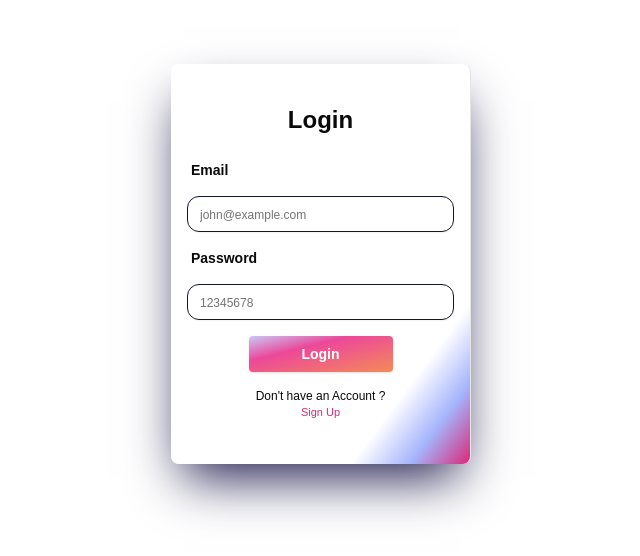
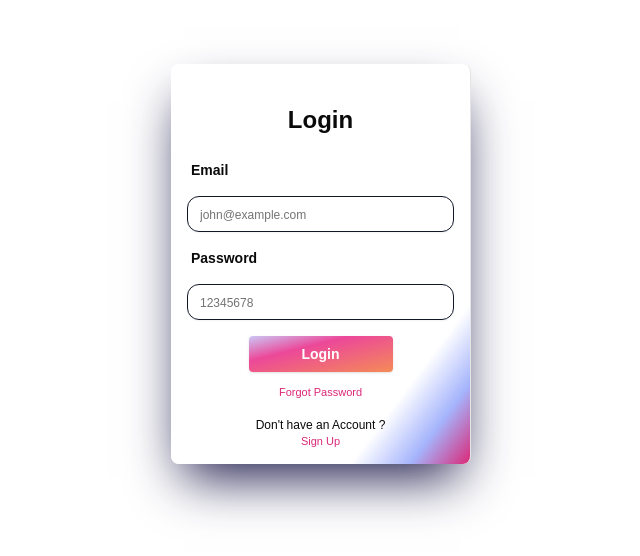
Before and after one commit to Arman6117/careerSync, a Next.js app in the folder client/: page /login in a window 1280 px wide. Shown: the part 136-692 px from the top of the page, without its empty margins (319-959 px from the left). Built offline with nearby package versions, Linux system fonts and the light colour scheme; no server answers; what tailwindcss-bg-patterns would draw is missing.

Commit message:
feat: add "Forgot Password" link to login form for improved user navigation

```diff
--- a/client/app/(auth)/_components/login-form.tsx
+++ b/client/app/(auth)/_components/login-form.tsx
@@ -102,13 +102,19 @@ const LoginForm = () => {
             )}
           />
 
-          <div className="flex justify-center">
+          <div className="flex flex-col items-center gap-3 justify-center">
             <Button
               disabled={isDisabled}
               className="w-36 font-semibold  rounded-sm hover:bg-white hover:text-black transition-all hover:bg-clip-text hover:outline hover:outline-black bg-gradient-to-br from-indigo-200 from-[-3%] via-35% via-pink-500 to-[150%]  to-amber-400 text-white"
             >
               Login
             </Button>
+          <Link
+              href={"/reset-password"}
+              className="text-[11px] hover:underline text-pink-600"
+            >
+                Forgot Password
+            </Link>
           </div>
           <div className="flex ga flex-col items-center ">
             <span className="text-center text-xs">Don't have an Account ?</span>
```
